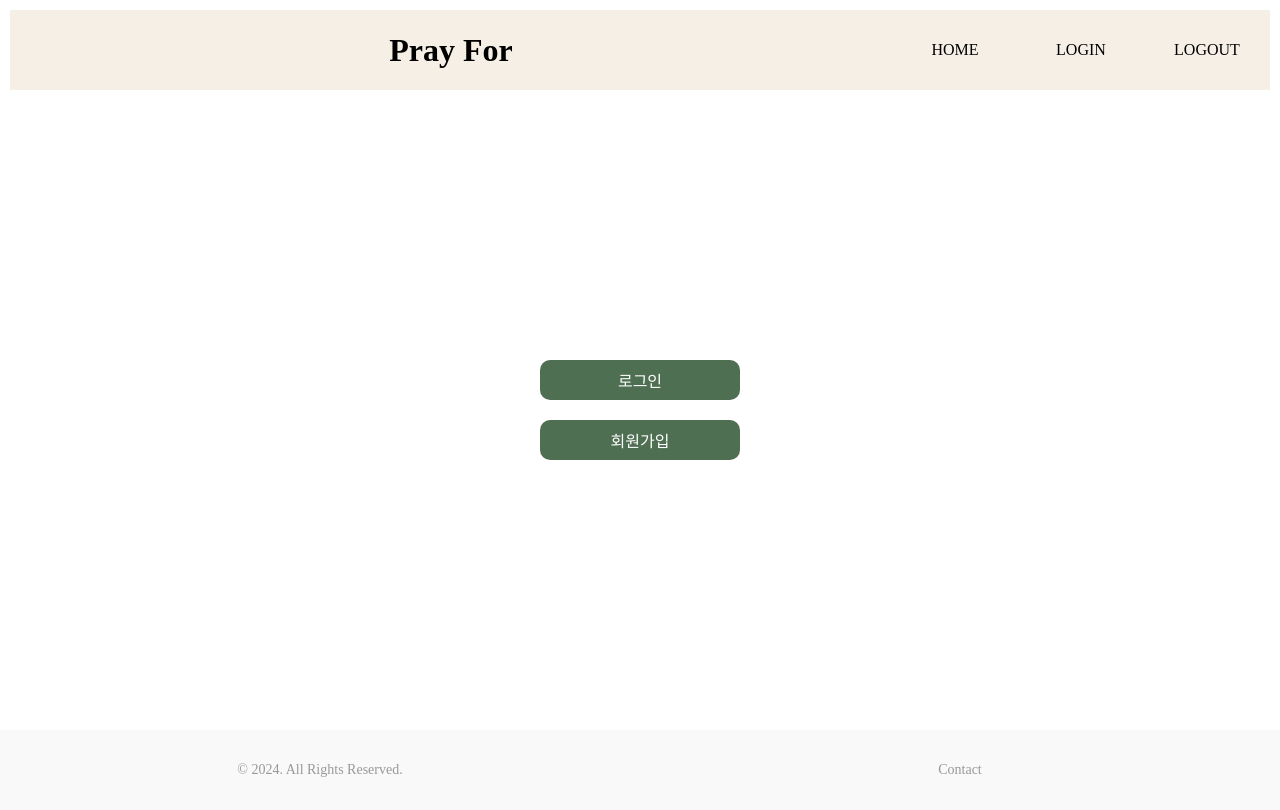
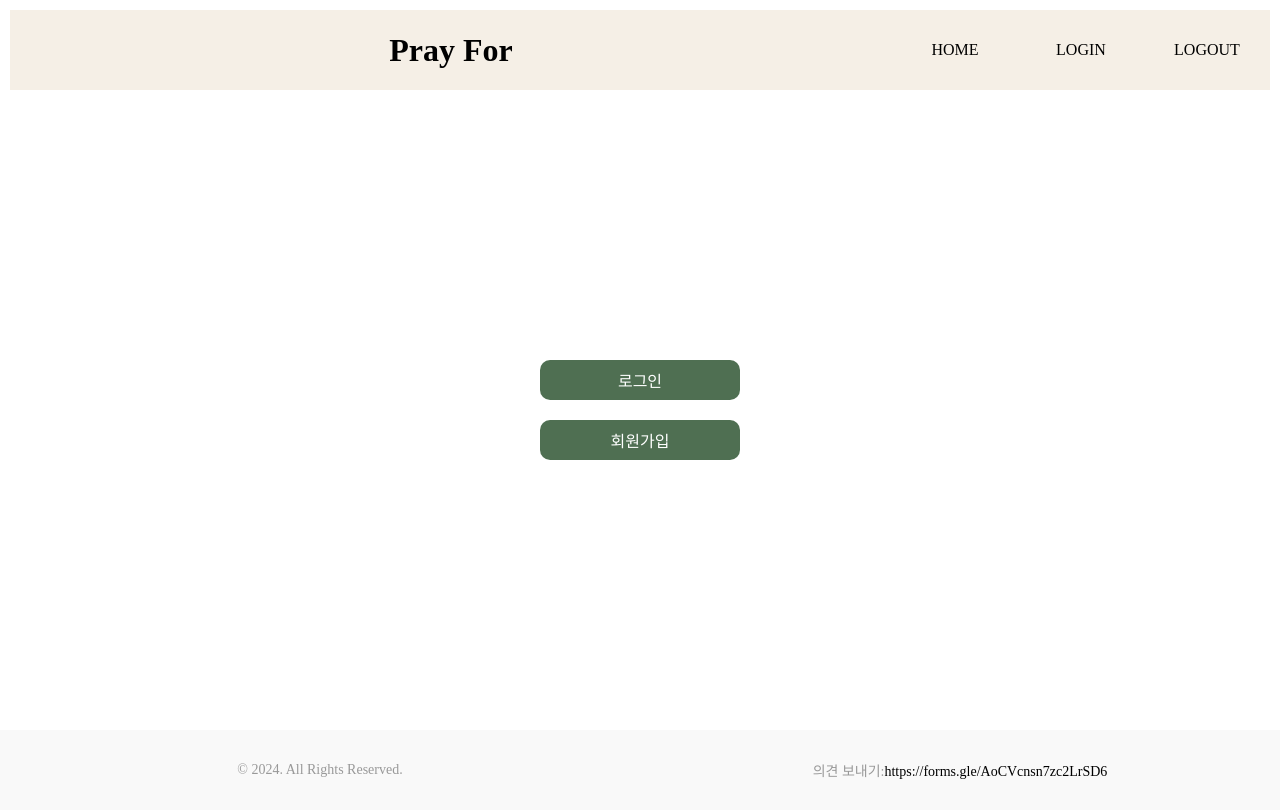
Before and after one commit to Yes2eul/Pray-For, a Next.js app: page / in a window 1280 px wide. Built offline with nearby package versions, Linux system fonts and the light colour scheme; no server answers.

Commit message:
feat: 구글폼 설정

```diff
--- a/components/shared/footer.jsx
+++ b/components/shared/footer.jsx
@@ -8,7 +8,12 @@ const Footer = () => {
         <p>&copy; 2024. All Rights Reserved.</p>
       </div>
       <div className={styles.contact}>
-        <p>Contact</p>
+        <p>
+          의견 보내기:
+          <a href="https://forms.gle/AoCVcnsn7zc2LrSD6">
+            {"https://forms.gle/AoCVcnsn7zc2LrSD6"}
+          </a>
+        </p>
       </div>
     </footer>
   );
```
